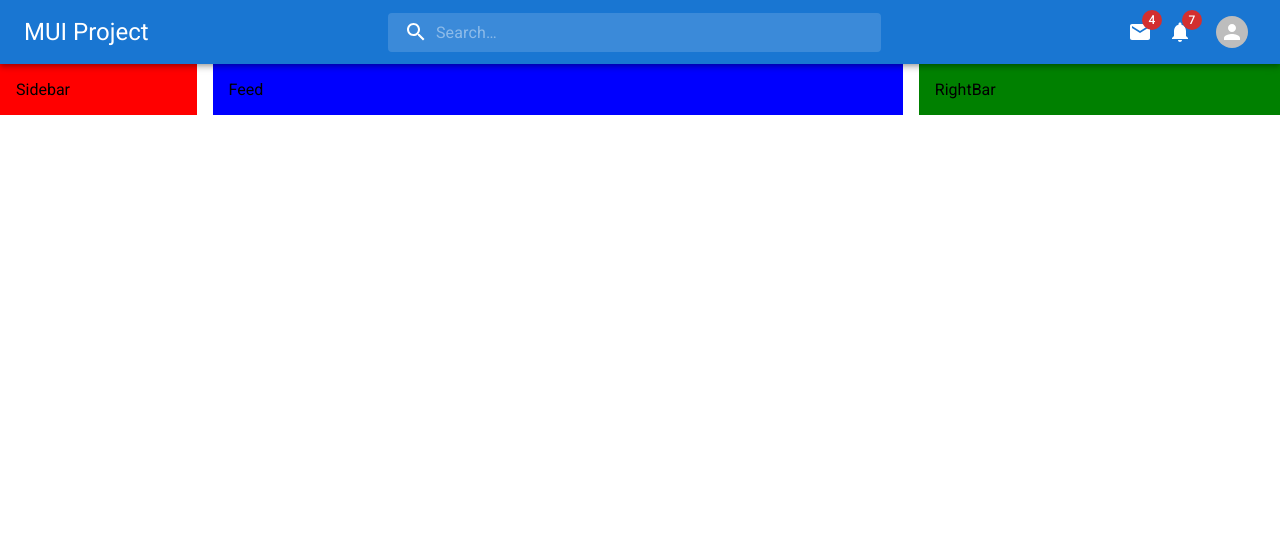
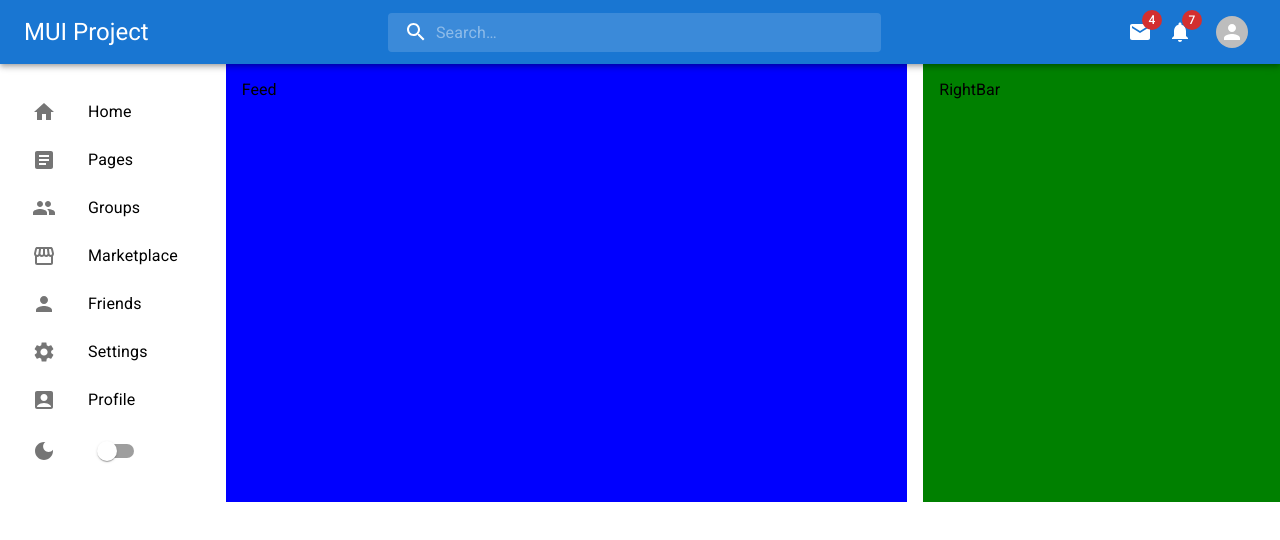
Before and after one commit to mpohorenyi/MUI-project, a React (Create React App) app: page / in a window 1280 px wide. Shown: the top 540 px of the page. Built offline with nearby package versions, Linux system fonts and the light colour scheme.

Commit message:
add Sidebar

```diff
--- a/src/components/Sidebar.tsx
+++ b/src/components/Sidebar.tsx
@@ -1,16 +1,53 @@
 import React from 'react';
 
-import { Box } from '@mui/material';
+import {
+  AccountBox,
+  Article,
+  DarkMode,
+  Group,
+  Home,
+  Person,
+  Settings,
+  Storefront,
+} from '@mui/icons-material';
+import {
+  Box,
+  List,
+  ListItem,
+  ListItemButton,
+  ListItemIcon,
+  ListItemText,
+  Switch,
+} from '@mui/material';
+
+const listCategory = [
+  { title: 'Home', icon: <Home /> },
+  { title: 'Pages', icon: <Article /> },
+  { title: 'Groups', icon: <Group /> },
+  { title: 'Marketplace', icon: <Storefront /> },
+  { title: 'Friends', icon: <Person /> },
+  { title: 'Settings', icon: <Settings /> },
+  { title: 'Profile', icon: <AccountBox /> },
+];
 
 export const Sidebar: React.FC = () => {
   return (
-    <Box
-      bgcolor="red"
-      flex={1}
-      p={2}
-      sx={{ display: { xs: 'none', sm: 'block' } }}
-    >
-      Sidebar
+    <Box flex={1} p={2} sx={{ display: { xs: 'none', sm: 'block' } }}>
+      <List>
+        {listCategory.map((item) => (
+          <ListItemButton key={item.title}>
+            <ListItemIcon>{item.icon}</ListItemIcon>
+            <ListItemText primary={item.title} />
+          </ListItemButton>
+        ))}
+
+        <ListItem>
+          <ListItemIcon>
+            <DarkMode />
+          </ListItemIcon>
+          <Switch />
+        </ListItem>
+      </List>
     </Box>
   );
 };
```
